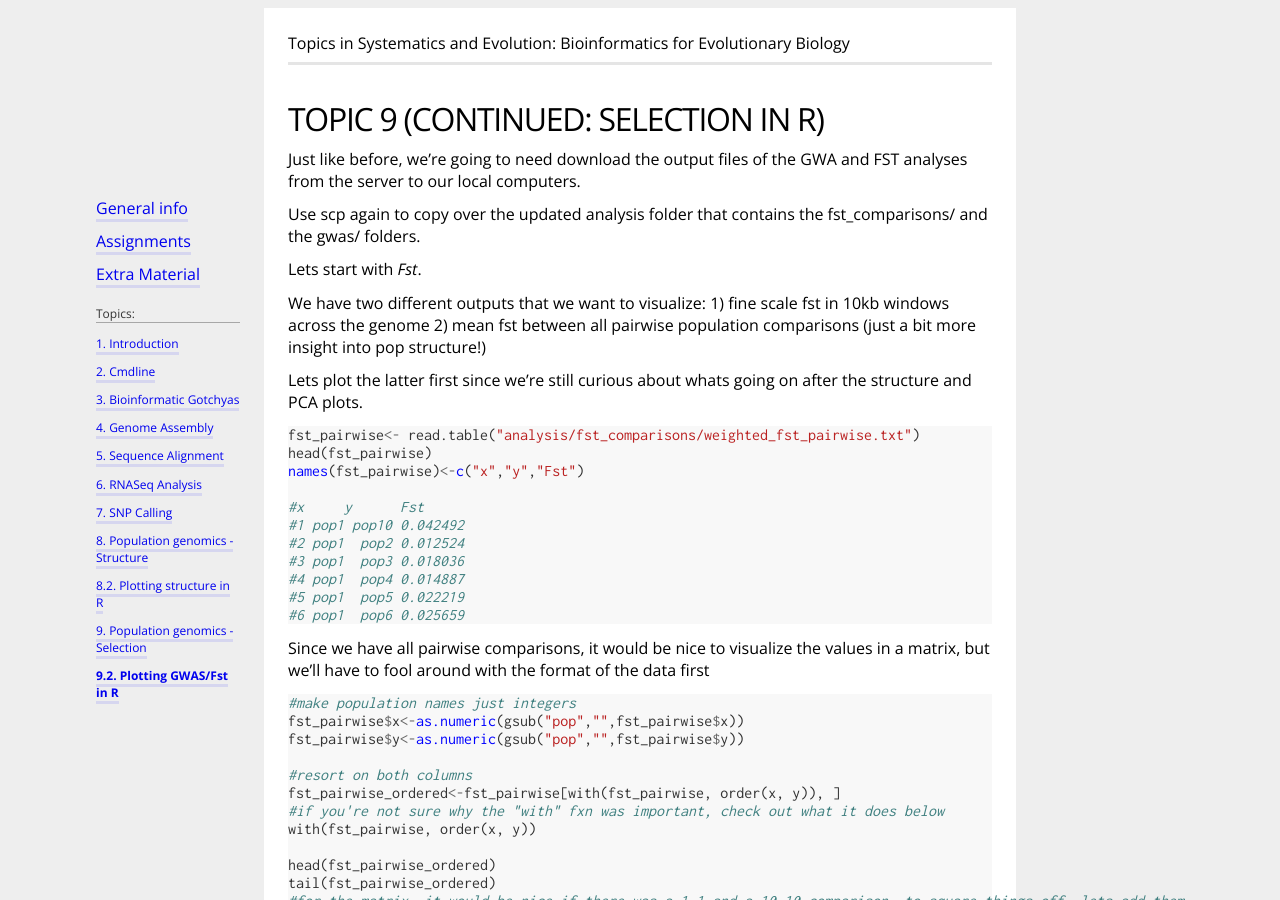
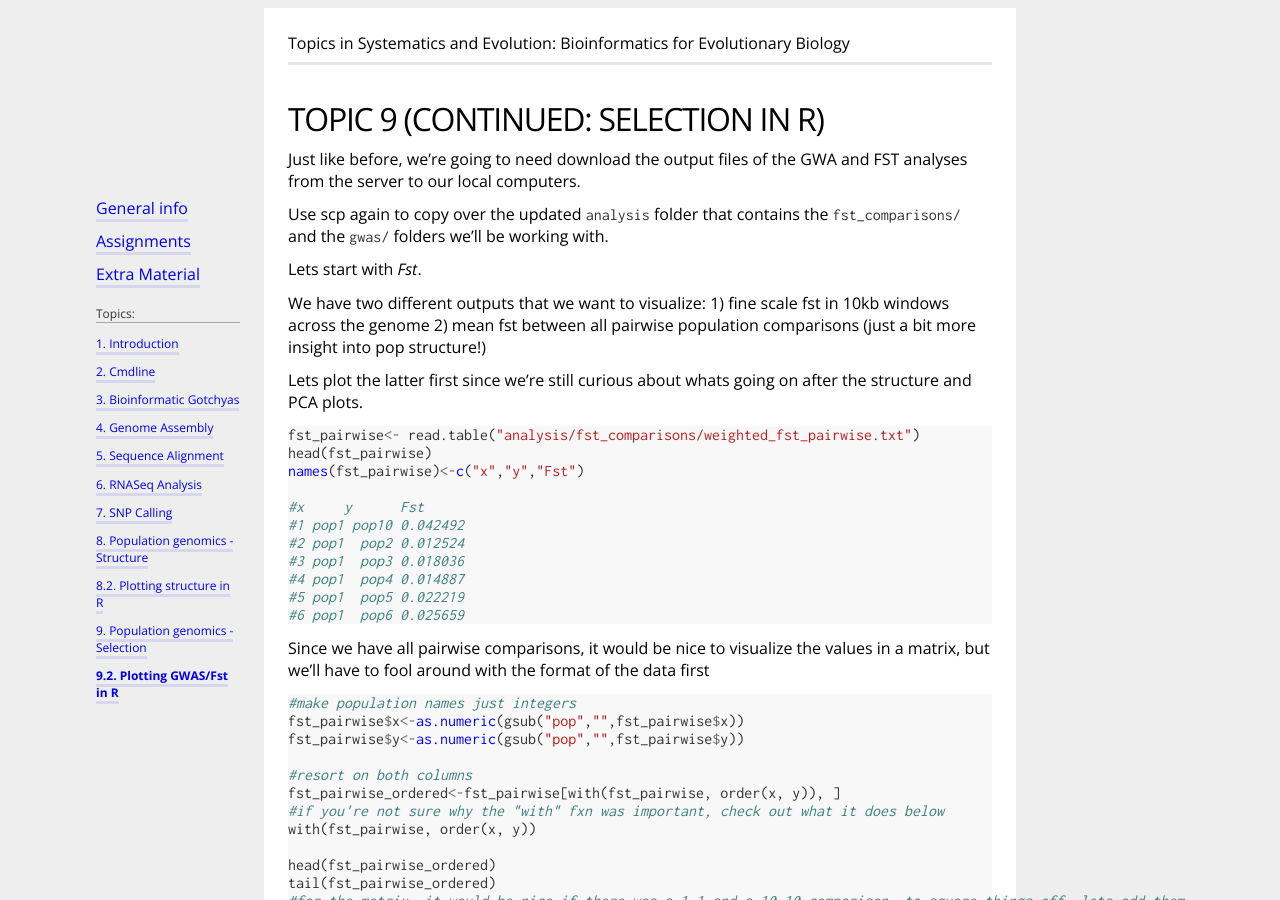
Before and after one commit to UBC-biol525D/UBC-biol525D.github.io, a Jekyll site: the page built from Topic_9/plotting_selection.md, in a window 1280 px wide and 900 px high. Built offline with Jekyll 4.4.1, drawn with Linux system fonts in a browser that asks for light colours; our own code applies the rules of GitHub Pages for plain Markdown files.

Commit message:
Update plotting_selection.md

```diff
--- a/Topic_9/plotting_selection.md
+++ b/Topic_9/plotting_selection.md
@@ -7,7 +7,7 @@ datafiles: [1,2,3,4,5,6,7,8]
 
 Just like before, we're going to need download the output files of the GWA and FST analyses from the server to our local computers.
 
-Use scp again to copy over the updated analysis folder that contains the fst_comparisons/ and the gwas/ folders.
+Use scp again to copy over the updated `analysis` folder that contains the `fst_comparisons/` and the `gwas/` folders we'll be working with.
 
 
 Lets start with *Fst*.
```
